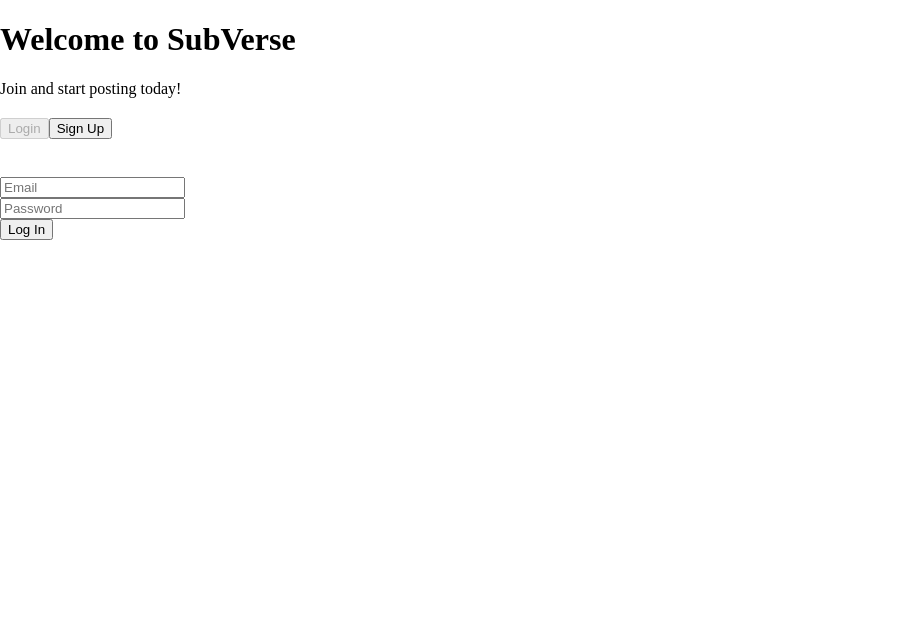
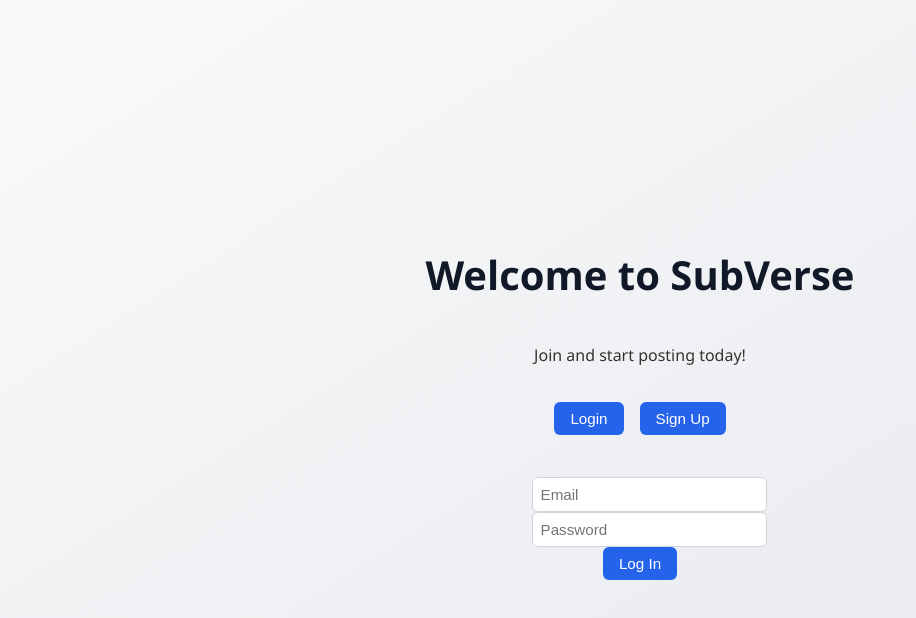
Before and after one commit to elyasalsaffar/SubVerse-FE, a React (Vite) app: page / in a window 1280 px wide. Shown: the top 618 px of the page, without its empty margins (0-916 px from the left). Built offline with nearby package versions, Linux system fonts and the light colour scheme; no server answers.

Commit message:
Added some css

```diff
--- a/src/App.css
+++ b/src/App.css
@@ -1,4 +1,92 @@
+/* review later */
+
 body {
   margin: 0;
   box-sizing: border-box;
+  font-family: 'Segoe UI', Roboto, sans-serif;
+  background: linear-gradient(to bottom right, #f9fafb, #e5e7eb);
+  color: #333;
 }
+
+h1, h2, h3 {
+  color: #111827;
+}
+
+a {
+  color: #2563eb;
+  text-decoration: none;
+}
+
+a:hover {
+  text-decoration: underline;
+}
+
+button {
+  background: #2563eb;
+  color: white;
+  border: none;
+  border-radius: 6px;
+  padding: 0.5rem 1rem;
+  cursor: pointer;
+  font-size: 0.95rem;
+  transition: background 0.2s ease;
+}
+
+button:hover:not(:disabled) {
+  background: #1d4ed8;
+}
+
+input, textarea, select {
+  padding: 0.5rem;
+  border: 1px solid #d1d5db;
+  border-radius: 6px;
+  font-size: 0.95rem;
+  width: 100%;
+  background-color: white;
+}
+
+table {
+  width: 100%;
+  border-collapse: collapse;
+  background: white;
+  border-radius: 8px;
+  overflow: hidden;
+  box-shadow: 0 1px 3px rgba(0,0,0,0.1);
+}
+
+th, td {
+  padding: 0.75rem;
+  text-align: left;
+  border-bottom: 1px solid #e5e7eb;
+}
+
+th {
+  background-color: #f3f4f6;
+}
+
+tr:hover {
+  background-color: #f9fafb;
+}
+
+nav a:hover {
+  background: #1f2937;
+  border-radius: 6px;
+  padding-left: 0.5rem;
+}
+
+.landing-page {
+  display: flex;
+  flex-direction: column;
+  align-items: center;
+  justify-content: center;
+  min-height: 100vh;
+  text-align: center;
+}
+
+.landing-page h1 {
+  font-size: 2.5rem;
+}
+
+.landing-page button {
+  margin: 0 0.5rem;
+}
--- a/src/components/Sidebar.jsx
+++ b/src/components/Sidebar.jsx
@@ -10,19 +10,31 @@ const Sidebar = ({ setUser }) => {
     }
 
     return (
-        <div style={{ width: '200px', height: '100vh', background: '#f0f0f0', padding: '1rem', boxSizing: 'border-box', position: 'fixed', left: 0, top: 0 }}>
+        <div style={{
+            width: '200px',
+            height: '100vh',
+            background: '#111827',
+            color: 'white',
+            padding: '1rem',
+            boxSizing: 'border-box',
+            position: 'fixed',
+            left: 0,
+            top: 0,
+            display: 'flex',
+            flexDirection: 'column'
+         }}>
             <h3>SubVerse</h3>
             <nav style={{ display: 'flex', flexDirection: 'column', gap: '1rem', marginTop: '2rem' }}>
-                <Link to='/home'>🏠 Home</Link>
-                <Link to='/my-posts'>📝 My Posts</Link>
-                <Link to='/create'>➕ Create</Link>
+                <Link to='/home' style={{ color: 'white', textDecoration: 'none', padding: '0.5rem 0' }}>🏠 Home</Link>
+                <Link to='/my-posts' style={{ color: 'white', textDecoration: 'none', padding: '0.5rem 0' }}>📝 My Posts</Link>
+                <Link to='/create' style={{ color: 'white', textDecoration: 'none', padding: '0.5rem 0' }}>➕ Create</Link>
                 {localStorage.getItem('token') && JSON.parse(atob(localStorage.getItem('token').split('.')[1])).isAdmin && (
                     <>
-                    <Link to='/admin/users'>👥 Users</Link>
-                    <Link to='/admin/create-subverse' >Create Subverse</Link>
+                    <Link to='/admin/users' style={{ color: 'white', textDecoration: 'none', padding: '0.5rem 0' }}>👥 Users</Link>
+                    <Link to='/admin/create-subverse' style={{ color: 'white', textDecoration: 'none', padding: '0.5rem 0' }}>Create Subverse</Link>
                     </>
                 )}
-                <Link to='/profile'>👤 Profile</Link>
+                <Link to='/profile' style={{ color: 'white', textDecoration: 'none', padding: '0.5rem 0' }}>👤 Profile</Link>
                 <button onClick={handleLogOut} style={{ marginTop: 'auto' }}>🚪 Logout</button>
             </nav>
         </div>
--- a/src/pages/HomePage.jsx
+++ b/src/pages/HomePage.jsx
@@ -170,11 +170,12 @@ const HomePage = ({ user }) => {
           <div
             key={p._id}
             style={{
-              background: '#fff',
-              border: '1px solid #ddd',
+              background: '#f9fafb',
+              border: '1px solid #e5e7eb',
               borderRadius: 8,
-              padding: 12,
-              marginBottom: 12
+              padding: '1rem',
+              marginBottom: '1rem',
+              boxShadow: '0 1px 3px rgba(0,0,0,0.05)'
             }}
           >
             <div style={{
```
